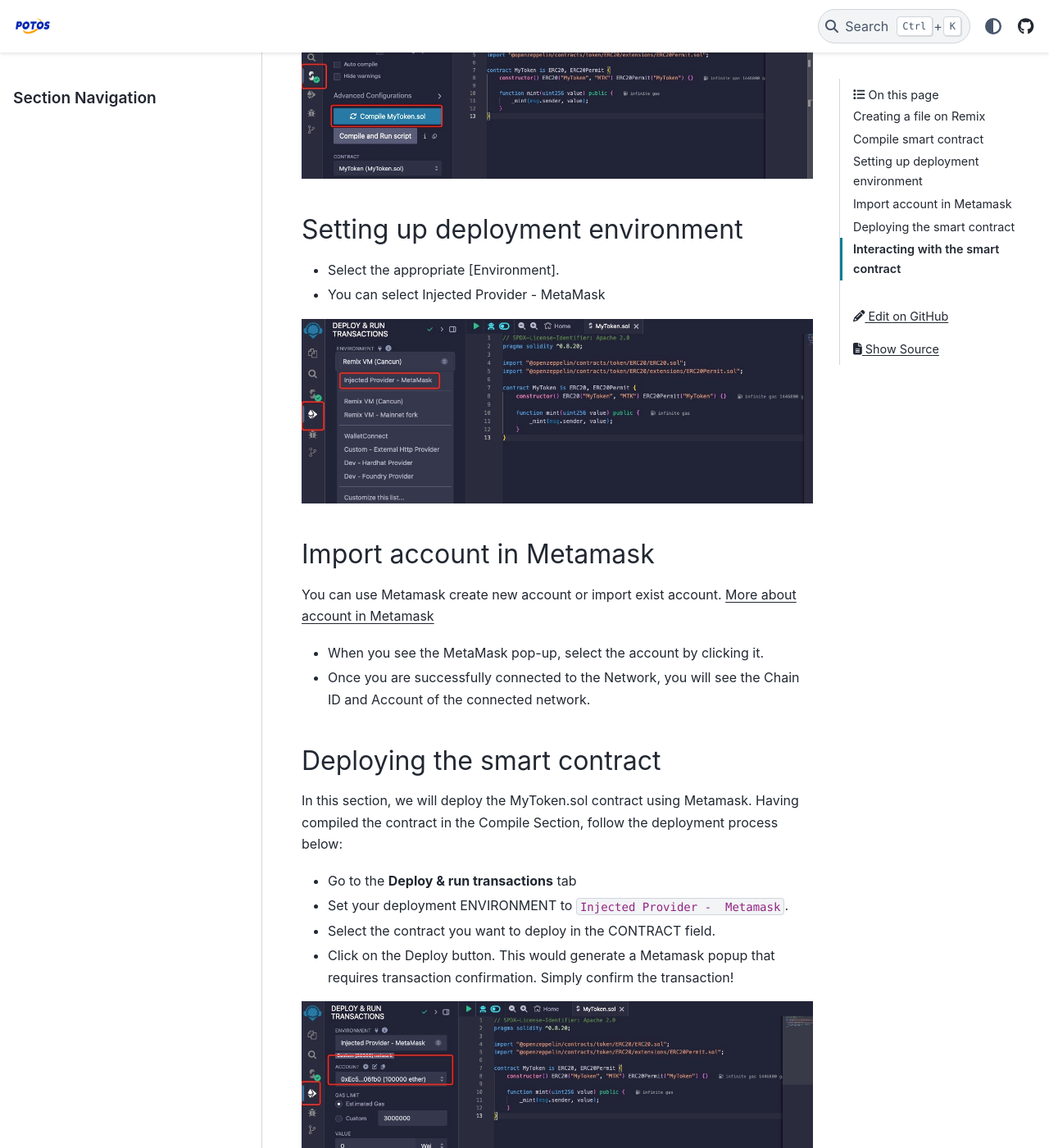
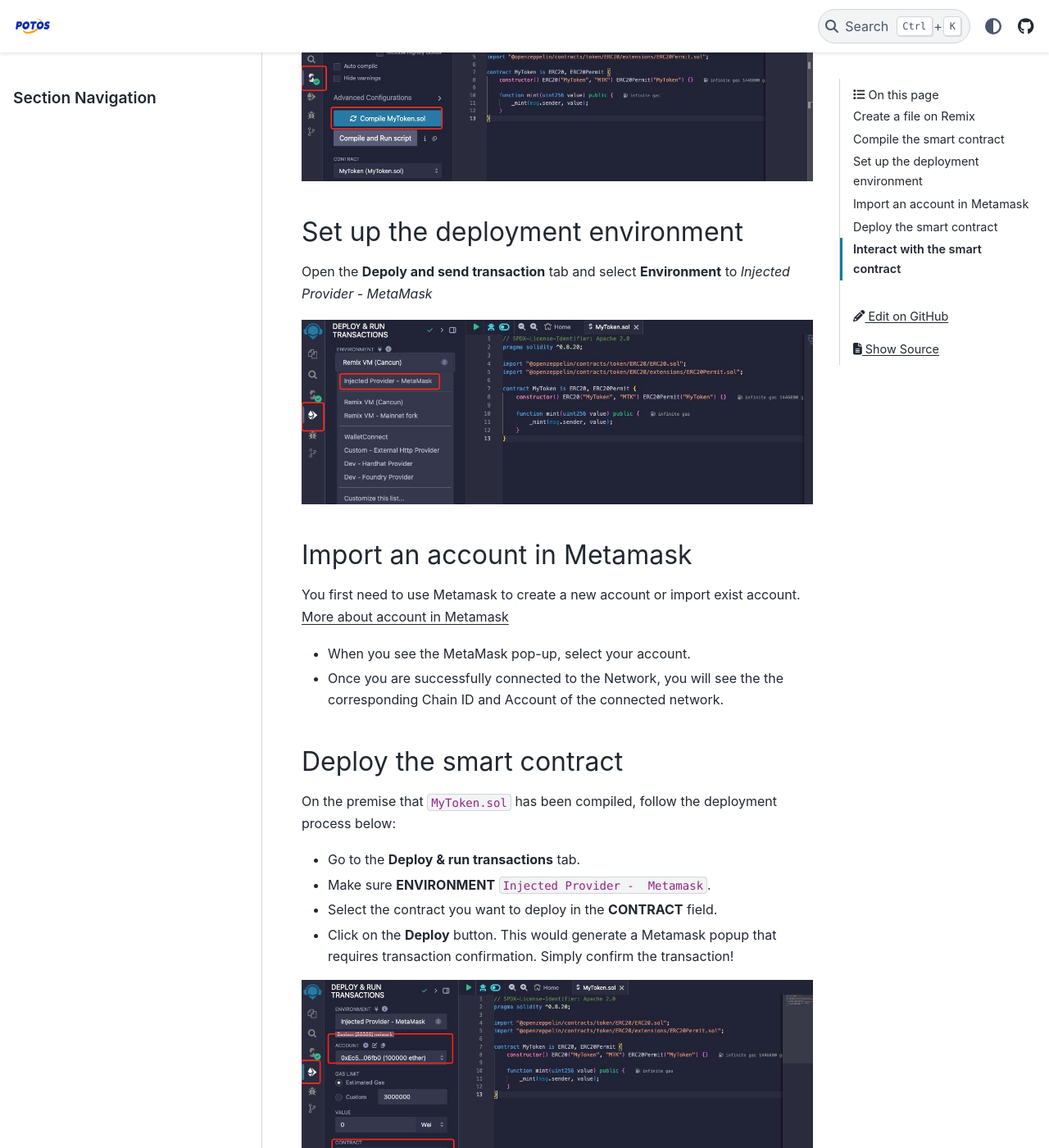
Before and after one commit to potoshk/potos-docs, a Sphinx documentation site: the page built from docs/developer/remix_usage.md, in a window 1280 px wide and 1400 px high, scrolled down 1633 px. Shown: the whole window at 82% size. Built offline with Sphinx 7.4.7 and the PyData theme 0.15.4, drawn with Linux system fonts in a browser that asks for light colours; some of the changed text lies outside the part shown.

Commit message:
Update remix_usage.md

````diff
--- a/docs/developer/remix_usage.md
+++ b/docs/developer/remix_usage.md
@@ -1,22 +1,24 @@
-# Connecting Remix to POTOS
+# Connect Remix to POTOS
 
 Remix is a browser-based IDE (Integrated Development Environment) for developing Solidity contracts. In this guide, you will learn how to:
 
-* Create and Upload a pre-built smart contract on Remix IDE.
+* Create and upload a pre-built smart contract in Remix IDE.
 * Compile the smart contract.
-* Set up deployment environment
-* Import account
+* Set up the deployment environment.
+* Import an account.
 * Connect POTOS to Remix using MetaMask
 * Deploy the smart contract.
 * Verify the smart contract.
 
-This will cover connecting Remix with POTOS. If you want to know more about how to use Remix, please refer to [Remix docs](https://remix-ide.readthedocs.io/en/latest/) or [Remix IDE](https://remix.ethereum.org/).
+This section will cover how to connect Remix with POTOS. If you want to know more about Remix, please refer to [Remix docs](https://remix-ide.readthedocs.io/en/latest/) or [Remix IDE](https://remix.ethereum.org/).
 
-## Creating a file on Remix
+## Create a file on Remix
 
 To start building a smart contract, click on **New File** icon in the **contracts** folder in the **File explorer** tab and name it `MyToken.sol`
 
-Next is to copy and paste the smart contract code provided below into the newly created MyToken.sol file.
+![](../_static/developer/remix-create-new-file.png)
+
+Then copy and paste the smart contract code provided below into the newly created `MyToken.sol` file.
 
 ```solidity
 // SPDX-License-Identifier: Apache 2.0
@@ -34,51 +36,48 @@
 }
 ```
 
-![](../_static/developer/remix-create-new-file.png)
-
-## Compile smart contract
+## Compile the smart contract
 
 To compile your contract, do the following:
 
-* Go to the **Solidity Compiler** tab
-* Select compiler version to 0.8.27
-* Turn on the 'Auto compile' option.
-* Cliick on the Compile MyToken.sol  button to compile `MyToken.sol` contract.
-* After successful compilation, it will show a green tick mark on the Compiler tab button
+* Go to the **Solidity Compiler** tab.
+* Select compiler version to 0.8.27.
+* Turn on the ``Auto compile'' option.
+* Click on the **Compile MyToken.sol** button to compile `MyToken.sol` contract.
+* If compile successfully, it will show a green tick mark on the **Compiler** tab button.
 
 ![](../_static/developer/remix-compile-contract.png)
 
-## Setting up deployment environment
+## Set up the deployment environment
 
-* Select the appropriate [Environment].
-* You can select Injected Provider - MetaMask
+Open the **Depoly and send transaction** tab and select **Environment** to *Injected Provider - MetaMask*
 
 ![](../_static/developer/remix-deploy-env.png)
 
-## Import account in Metamask
+## Import an account in Metamask
 
-You can use Metamask create new account or import exist account. [More about account in Metamask](./wallet_usage.md)
+You first need to use Metamask to create a new account or import exist account. [More about account in Metamask](./wallet_usage.md)
 
-* When you see the MetaMask pop-up, select the account by clicking it.
-* Once you are successfully connected to the Network, you will see the Chain ID and Account of the connected network.
+* When you see the MetaMask pop-up, select your account.
+* Once you are successfully connected to the Network, you will see the the corresponding Chain ID and Account of the connected network.
 
-## Deploying the smart contract
+## Deploy the smart contract
 
-In this section, we will deploy the MyToken.sol contract using Metamask. Having compiled the contract in the Compile Section, follow the deployment process below:
+On the premise that `MyToken.sol` has been compiled, follow the deployment process below:
 
-* Go to the **Deploy & run transactions** tab
-* Set your deployment ENVIRONMENT to `Injected Provider -  Metamask`.
-* Select the contract you want to deploy in the CONTRACT field.
-* Click on the Deploy button. This would generate a Metamask popup that requires transaction confirmation. Simply confirm the transaction!
+* Go to the **Deploy & run transactions** tab.
+* Make sure **ENVIRONMENT**  `Injected Provider -  Metamask`.
+* Select the contract you want to deploy in the **CONTRACT** field.
+* Click on the **Deploy** button. This would generate a Metamask popup that requires transaction confirmation. Simply confirm the transaction!
 
 ![](../_static/developer/remix-deploy-contract.png)
 
-## Interacting with the smart contract
+## Interact with the smart contract
 
-After deploying the contract, you can interact with the contract by calling the `mint` function. This function will mint tokens to the account that deployed the contract.
+After deploying, you can interact with the contract by calling the `mint` function by following the below stpes. This function will mint tokens to the account of transaction sender.
 
 * Go to the **Deploy & run transactions** tab
-* Click on the deployed contract.
+* Select the deployed contract.
 * Click on the **mint** function.
 * Enter the amount of tokens you want to mint.
 * Click on the **transact** button.
````
